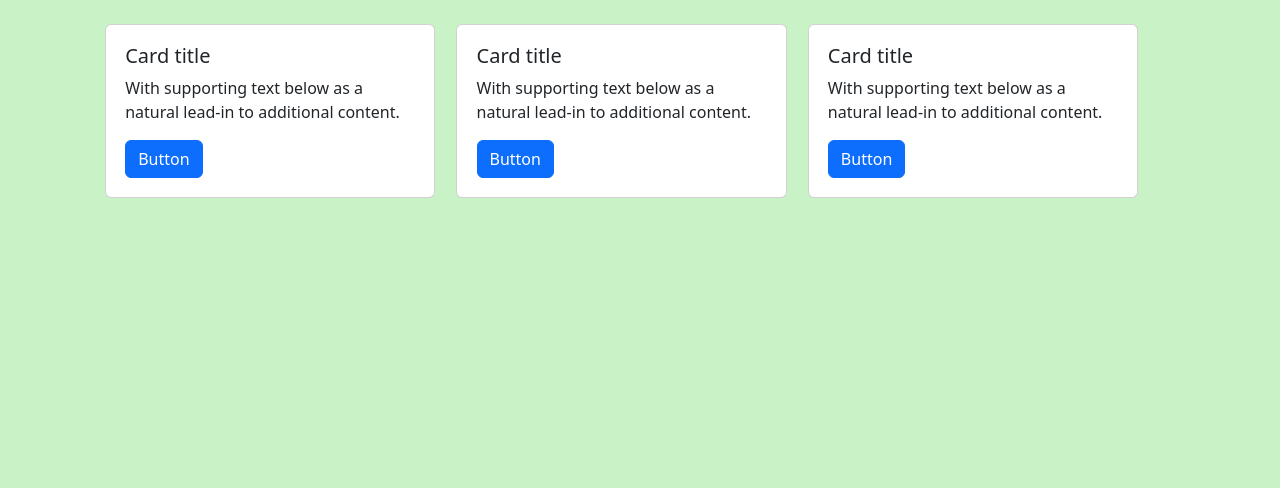
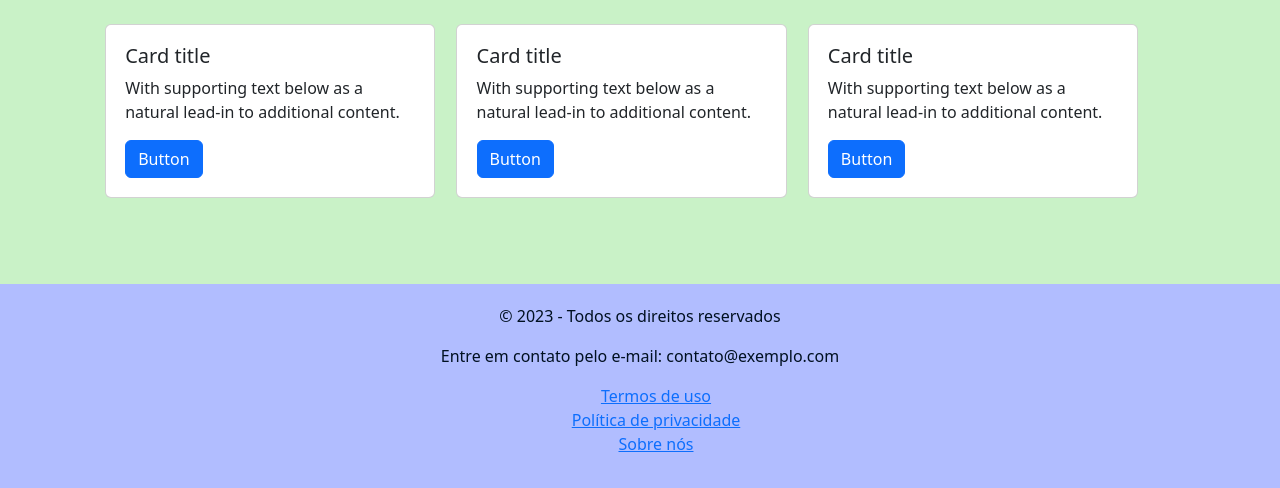
Before and after one commit to Arisleycds/Prototipo-LigaJovem, a plain HTML site: page public/index.html in a window 1280 px wide. Shown: the part 596-1084 px from the top of the page. Before the commit the page ends 830 px from the top, so only its background shows below. Drawn offline with nearby package versions, Linux system fonts and the light colour scheme.

Commit message:
update css

```diff
--- a/assets/css/index.css
+++ b/assets/css/index.css
@@ -99,3 +99,15 @@ main .card.w-75.mb-3 {
     width: 100%;
 
 }
+
+footer li {
+    list-style: none;
+}
+
+footer {
+	background-color: #b1bdff;
+	color: #001021 ;
+	padding: 20px;
+	text-align: center;
+	margin-top: 50px;
+}
--- a/public/index.html
+++ b/public/index.html
@@ -109,4 +109,15 @@
         }
     </script>
   </body>
+  <footer>
+    <p>&copy; 2023 - Todos os direitos reservados</p>
+    <p>Entre em contato pelo e-mail: contato@exemplo.com</p>
+    <nav>
+        <ul>
+            <li><a href="#">Termos de uso</a></li>
+            <li><a href="#">Política de privacidade</a></li>
+            <li><a href="#">Sobre nós</a></li>
+        </ul>
+    </nav>
+</footer>
 </html>
```
Also changed, not shown: assets/css/sobre.css (+26 -8 lines), public/sobre.html (+1 -1 lines).
